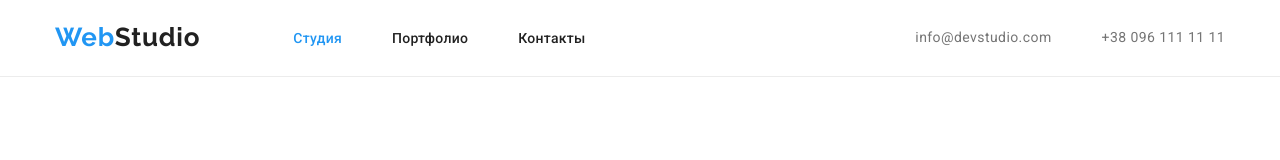
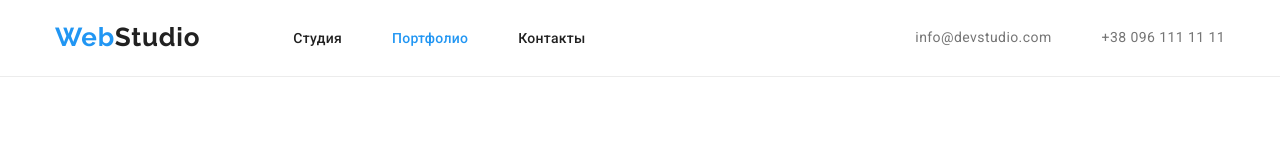
Before and after one commit to GDionis/goit-markup-hw-03, a plain HTML site: page portfolio.html in a window 1280 px wide. Shown: the top 160 px of the page. Drawn offline with nearby package versions, Linux system fonts and the light colour scheme.

Commit message:
Д/з, п.3

```diff
--- a/portfolio.html
+++ b/portfolio.html
@@ -23,10 +23,10 @@
                 <a class="nav-link link" href="./img/logo.svg">Web<span class="span">Studio</span></a>
                 <ul class="nav-list list">
                     <li class="nav-item">
-                        <a class="nav-links-active link" href="./index.html">Студия</a>
+                        <a class="nav-links link" href="./index.html">Студия</a>
                     </li>
                     <li class="nav-item">
-                        <a class="nav-links link" href="./portfolio.html">Портфолио</a>
+                        <a class="nav-links-active link" href="./portfolio.html">Портфолио</a>
                     </li>
                     <li class="nav-item">
                         <a class="nav-links link" href="#Контакты">Контакты</a>
```
